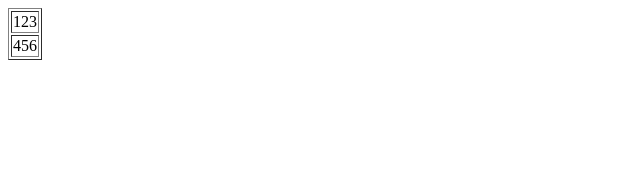
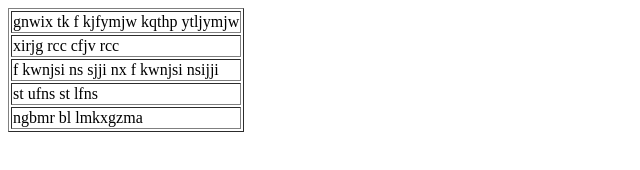
Before and after one commit to ashrafrahmanstchris/ciphers, a plain HTML site: page index.html in a window 1280 px wide. Shown: the whole page, without its empty margins (0-640 px from the left). Drawn offline with Linux system fonts and the light colour scheme.

Commit message:
Update index.html

```diff
--- a/index.html
+++ b/index.html
@@ -8,8 +8,12 @@
 
 <body>
 <table border="1">
-  <tr><td>123</td></tr>
-  <tr><td>456</td></tr>
+  <tr><td>gnwix tk f kjfymjw kqthp ytljymjw</td></tr>
+  <tr><td> xirjg rcc cfjv rcc</td></tr>
+  <tr><td>f kwnjsi ns sjji nx f kwnjsi nsijji</td></tr>
+  <tr><td>st ufns st lfns</td></tr>
+  <tr><td>ngbmr bl lmkxgzma</td></tr>
+
 </table>
 
 </body>
```
